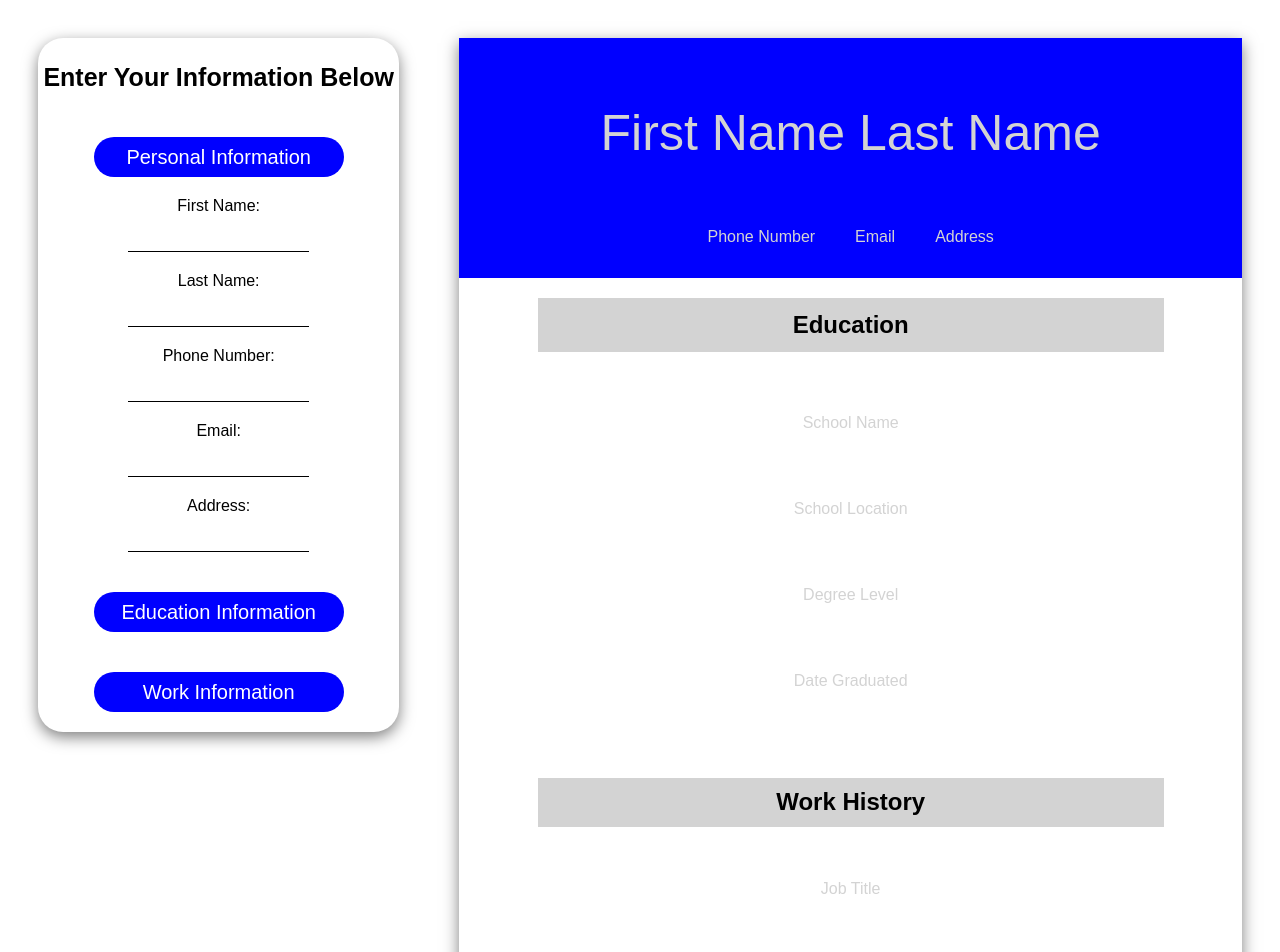
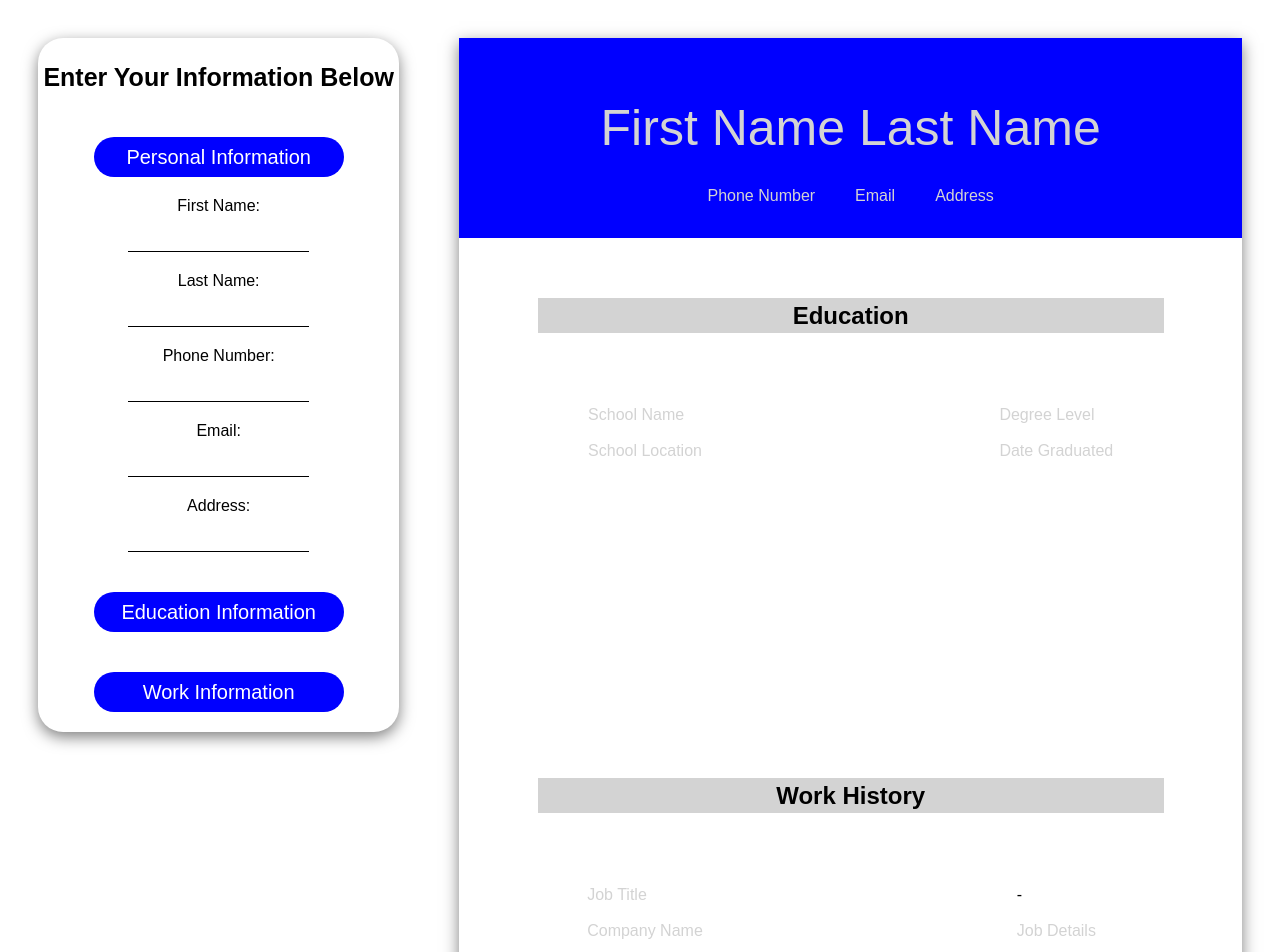
Before and after one commit to jwwals1/resume-builder, a React (Vite) app: page / in a window 1280 px wide. Shown: the top 952 px of the page. Built offline with nearby package versions, Linux system fonts and the light colour scheme.

Commit message:
changed style for workInfo and educationInfo

```diff
--- a/src/components/Resume.jsx
+++ b/src/components/Resume.jsx
@@ -15,19 +15,27 @@ export default function Resume({personalValues, educationValues, workValues}) {
                     </div>
                 </div>
                 <div className="educationInfo">
-                    <h2 className="infoTitles">Education</h2>
-                    <div className="schoolName" contentEditable='true' data-text="School Name" suppressContentEditableWarning={true}>{educationValues.schoolName}</div>
-                    <div className="schoolLocation" contentEditable='true' data-text="School Location" suppressContentEditableWarning={true}>{educationValues.schoolLocation}</div>
-                    <div className="degreeLevel" contentEditable='true' data-text="Degree Level" suppressContentEditableWarning={true}>{educationValues.degreeLevel}</div>
-                    <div className="dateGraduated" contentEditable='true' data-text="Date Graduated" suppressContentEditableWarning={true}>{educationValues.dateGraduated}</div>
+                <h2 className="infoTitles">Education</h2>
+                    <div>
+                        <div className="schoolName" contentEditable='true' data-text="School Name" suppressContentEditableWarning={true}>{educationValues.schoolName}</div><br />
+                        <div className="schoolLocation" contentEditable='true' data-text="School Location" suppressContentEditableWarning={true}>{educationValues.schoolLocation}</div>
+                    </div>
+                    <div>
+                        <div className="degreeLevel" contentEditable='true' data-text="Degree Level" suppressContentEditableWarning={true}>{educationValues.degreeLevel}</div><br />
+                        <div className="dateGraduated" contentEditable='true' data-text="Date Graduated" suppressContentEditableWarning={true}>{educationValues.dateGraduated}</div>
+                    </div>
                 </div>
                 <div className="workInfo">
                     <h2 className="infoTitles">Work History</h2>
-                    <div className="jobTitle" contentEditable='true' data-text="Job Title" suppressContentEditableWarning={true}>{workValues.jobTitle}</div>
-                    <div className="companyName" contentEditable='true' data-text="Company Name" suppressContentEditableWarning={true}>{workValues.companyName}</div>
-                    <div className="jobDetails" contentEditable='true' data-text="Job Details" suppressContentEditableWarning={true}>{workValues.jobDetails}</div>
-                    <div className="startDate" contentEditable='true' data-text="Start Date" suppressContentEditableWarning={true}>{workValues.startDate}</div>
-                    <div className="endDate" contentEditable='true' data-text="End Date" suppressContentEditableWarning={true}>{workValues.endDate}</div>
+                    <div>
+                        <div className="jobTitle" contentEditable='true' data-text="Job Title" suppressContentEditableWarning={true}>{workValues.jobTitle}</div><br />
+                        <div className="companyName" contentEditable='true' data-text="Company Name" suppressContentEditableWarning={true}>{workValues.companyName}</div>
+                    </div>
+                    <div>
+                        <div className="workDates" contentEditable='true' data-text="Start Date" suppressContentEditableWarning={true}>{workValues.startDate} - {workValues.endDate}</div><br />
+                        {/* <div className="endDate" contentEditable='true' data-text="End Date" suppressContentEditableWarning={true}>{workValues.endDate}</div> */}
+                        <div className="jobDetails" contentEditable='true' data-text="Job Details" suppressContentEditableWarning={true}>{workValues.jobDetails}</div>
+                    </div>
                 </div>
             </div>
         </>
--- a/src/components/educationInfo.jsx
+++ b/src/components/educationInfo.jsx
@@ -27,7 +27,7 @@ function EducationInfo ({educationValues, onChange}) {
                     <input type="text" id="schoolLocation" name="schoolLocation" onChange={onChange} value={educationValues.schoolLocation}/>
                 </div>
                 <div>
-                    <label className="educationLabel">Level of Degree:{' '}</label><br />
+                    <label className="educationLabel">Type of Degree:{' '}</label><br />
                     <input type="text" name="degreeLevel" id="degreeLevel" onChange={onChange} value={educationValues.degreeLevel}/>
                 </div>
                 <div>
--- a/src/index.css
+++ b/src/index.css
@@ -18,7 +18,7 @@ body {
     display: grid;
     box-shadow:  rgba(0, 0, 0, .5) 0px 5px 15px;
     margin: 30px;
-    height: 1200px;
+    min-height: 1200px;
 }
 
 h1 {
@@ -59,17 +59,38 @@ h2 {
     justify-items: center;
     background-color: blue;
     color: white;
+    height: 200px;
+}
+
+.educationInfo, .workInfo {
     width: 100%;
+    grid-template-columns: repeat(auto-fit, minmax(300px, 1fr));
+    grid-template-rows: 1fr 4fr;
+    display: grid;
+    gap: 40px;
+    justify-items: center;
 }
-.educationInfo, .workInfo {
+
+.infoTitles {
+    display: flex;
+    justify-content: center;
+    align-items: center;
+    grid-column: 1 / -1;
+    height: 60px;
+    width: 80%;
+    background-color: lightgray;
+}
+
+/* .workInfo {
     display: grid;
     justify-items: center;
     width: 100%;
-}
+} */
 
 .personalContent {
     display: flex;
     justify-content: center;
+    margin: -30px;
 }
 
 .nameTitle {
```
